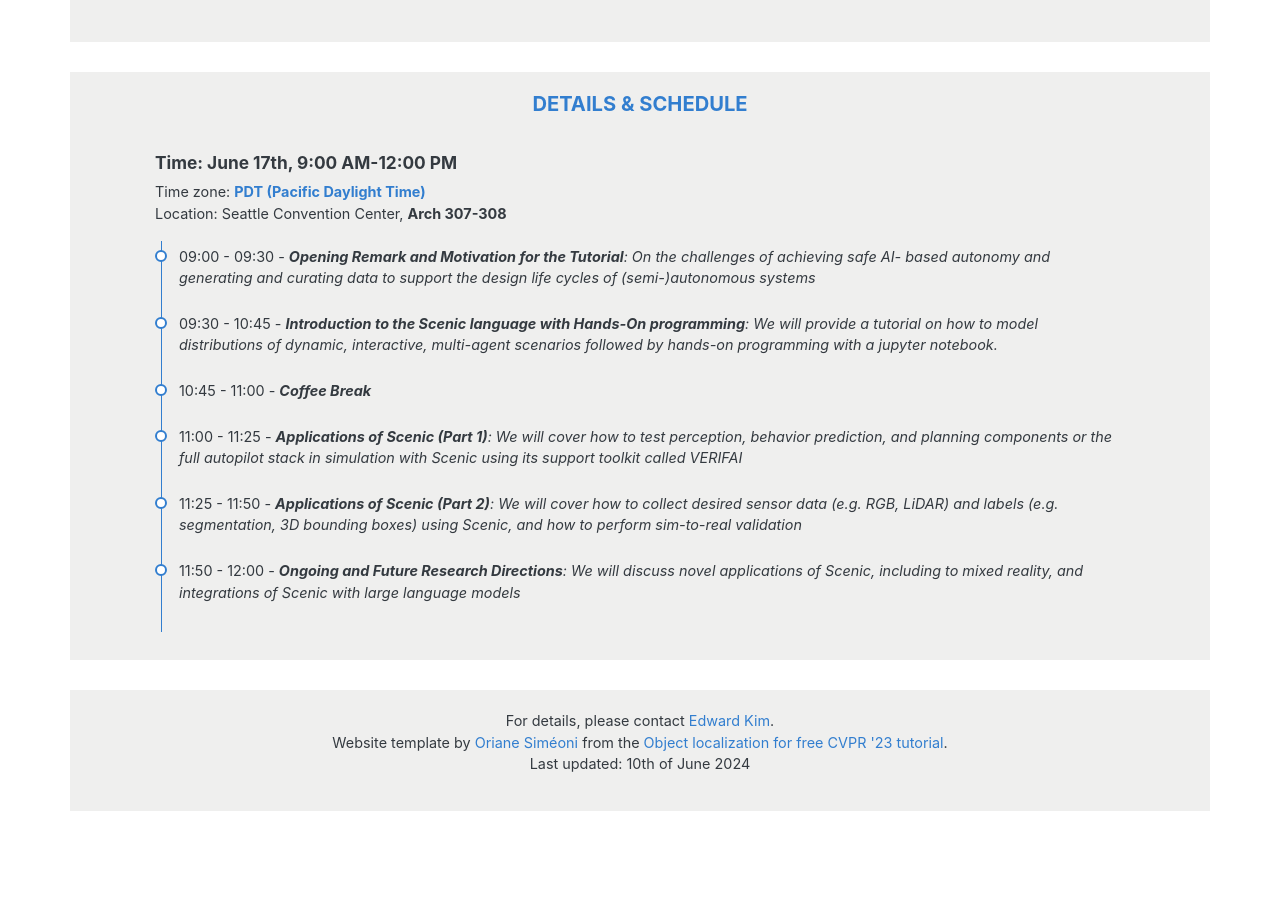
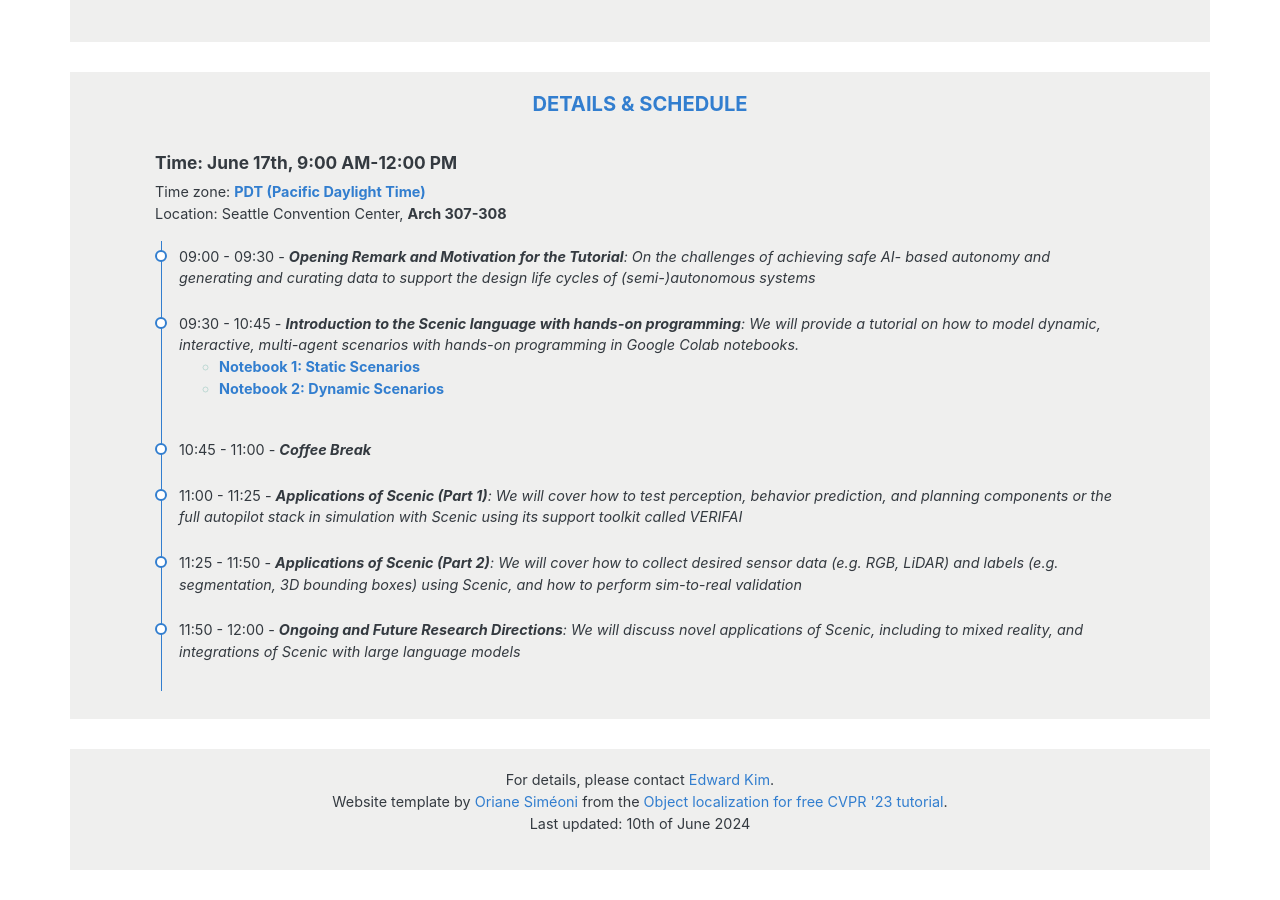
Before and after one commit to BerkeleyLearnVerify/Scenic_Website, a Jekyll site: the page cvpr24/index.html, which Jekyll copies as it is, in a window 1280 px wide and 900 px high, scrolled down 2618 px. Built offline with Jekyll 4.4.1, drawn with Linux system fonts in a browser that asks for light colours; before the commit the page ends 3459 px from its top, so only the background shows below that.

Commit message:
add Colab Notebook links to CVPR24 page

```diff
--- a/cvpr24/index.html
+++ b/cvpr24/index.html
@@ -355,7 +355,11 @@
         </li>
         <li class="list-timeline-item p-0 pb-3 pb-lg-4 d-flex flex-wrap flex-column">
           <p class="my-0 text-dark flex-fw text-sm">
-            <span class="text-inverse op-8">09:30 - 10:45</span> - <i><b>Introduction to the Scenic language with Hands-On programming</b>: We will provide a tutorial on how to model distributions of dynamic, interactive, multi-agent scenarios followed by hands-on programming with a jupyter notebook.</i>
+            <span class="text-inverse op-8">09:30 - 10:45</span> - <i><b>Introduction to the Scenic language with hands-on programming</b>: We will provide a tutorial on how to model dynamic, interactive, multi-agent scenarios with hands-on programming in Google Colab notebooks.</i>
+            <ul>
+              <li><a href="https://colab.research.google.com/drive/1iD2I3MEPVsPaAjBlu_1V9jZOpYnk9AuQ">Notebook 1: Static Scenarios</a></li>
+              <li><a href="https://colab.research.google.com/drive/1s27MzZ4RM2zZ-Pm3S7XNgFmp43_8klsW">Notebook 2: Dynamic Scenarios</a></li>
+            </ul>
           </p>
         </li>
         <li class="list-timeline-item p-0 pb-3 pb-lg-4 d-flex flex-wrap flex-column">
```
